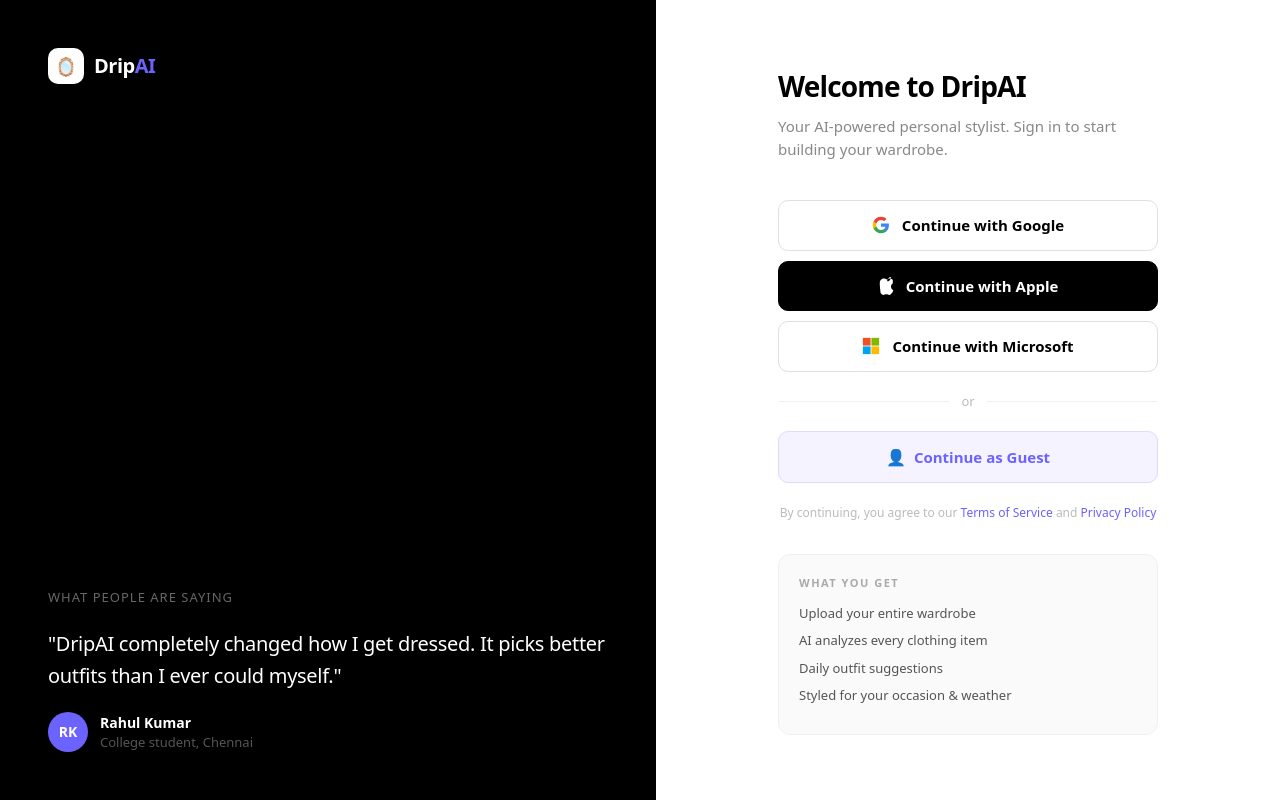
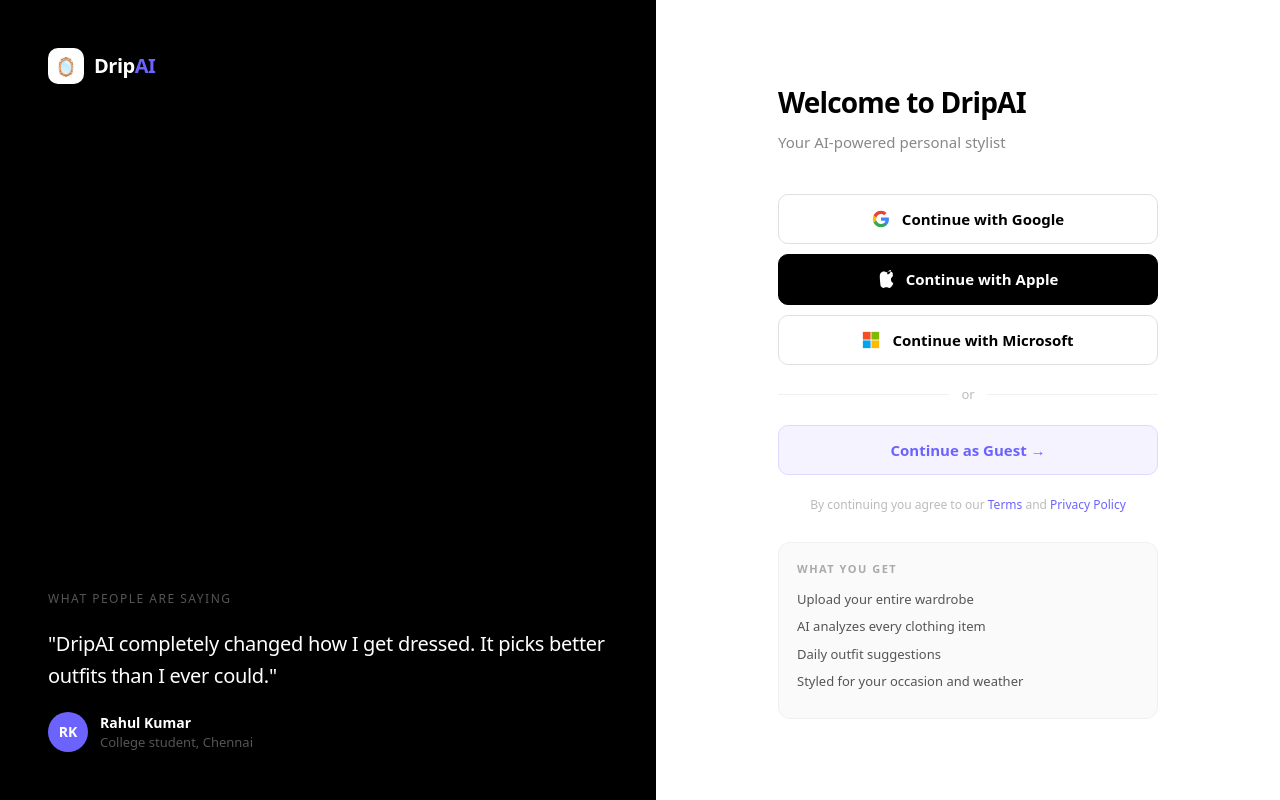
Before and after one commit to Lohith848/wardrobe-ai, a Next.js app: page /login in a window 1280 px wide. Built offline with nearby package versions, Linux system fonts and the light colour scheme.

Commit message:
fix login page build error

```diff
--- a/app/login/page.tsx
+++ b/app/login/page.tsx
@@ -1,6 +1,5 @@
 'use client'
 import { useState } from 'react'
-import Link from 'next/link'
 import { useRouter } from 'next/navigation'
 
 export default function LoginPage() {
@@ -23,12 +22,13 @@
       minHeight: '100vh', background: '#fff',
       display: 'flex', fontFamily: 'system-ui, sans-serif'
     }}>
-      {/* Left panel — branding */}
+
+      {/* Left panel */}
       <div style={{
-        flex: 1, background: '#000', display: 'flex',
-        flexDirection: 'column', justifyContent: 'space-between',
-        padding: '48px', display: 'flex' as any
-      }} className="login-left">
+        flex: 1, background: '#000',
+        display: 'flex', flexDirection: 'column',
+        justifyContent: 'space-between', padding: '48px'
+      }}>
         <div style={{ display: 'flex', alignItems: 'center', gap: 10 }}>
           <div style={{
             width: 36, height: 36, background: '#fff', borderRadius: 10,
@@ -40,21 +40,20 @@
         </div>
 
         <div>
-          <p style={{ color: '#666', fontSize: 13, marginBottom: 20, letterSpacing: 1, textTransform: 'uppercase' }}>
+          <p style={{ color: '#555', fontSize: 12, marginBottom: 20,
+            letterSpacing: 1.5, textTransform: 'uppercase' }}>
             What people are saying
           </p>
-          <blockquote style={{ margin: 0 }}>
           <p style={{
             color: '#fff', fontSize: 20, lineHeight: 1.6,
             fontWeight: 500, margin: '0 0 20px', letterSpacing: '-0.3px'
           }}>
-              "DripAI completely changed how I get dressed. It picks better outfits than I ever could myself."
+            "DripAI completely changed how I get dressed. It picks better outfits than I ever could."
           </p>
           <div style={{ display: 'flex', alignItems: 'center', gap: 12 }}>
             <div style={{
-                width: 40, height: 40, borderRadius: '50%',
-                background: '#6c63ff', display: 'flex',
-                alignItems: 'center', justifyContent: 'center',
+              width: 40, height: 40, borderRadius: '50%', background: '#6c63ff',
+              display: 'flex', alignItems: 'center', justifyContent: 'center',
               color: '#fff', fontWeight: 700, fontSize: 14
             }}>RK</div>
             <div>
@@ -62,46 +61,36 @@
               <p style={{ color: '#555', margin: 0, fontSize: 13 }}>College student, Chennai</p>
             </div>
           </div>
-          </blockquote>
         </div>
       </div>
 
-      {/* Right panel — login form */}
+      {/* Right panel */}
       <div style={{
         flex: 1, display: 'flex', alignItems: 'center',
         justifyContent: 'center', padding: '48px 32px'
       }}>
         <div style={{ width: '100%', maxWidth: 380 }}>
 
-          {/* Header */}
           <div style={{ marginBottom: 40 }}>
-            <h1 style={{
-              fontSize: 28, fontWeight: 800, color: '#000',
-              margin: '0 0 8px', letterSpacing: '-0.8px'
-            }}>
+            <h1 style={{ fontSize: 28, fontWeight: 800, color: '#000',
+              margin: '0 0 8px', letterSpacing: '-0.8px' }}>
               Welcome to DripAI
             </h1>
             <p style={{ color: '#888', margin: 0, fontSize: 15, lineHeight: 1.5 }}>
-              Your AI-powered personal stylist. Sign in to start building your wardrobe.
+              Your AI-powered personal stylist
             </p>
           </div>
 
-          {/* Social login buttons */}
           <div style={{ display: 'flex', flexDirection: 'column', gap: 10, marginBottom: 20 }}>
 
             {/* Google */}
-            <button
-              onClick={() => handleSocial('google')}
-              disabled={!!loading}
-              style={{
+            <button onClick={() => handleSocial('google')} disabled={!!loading} style={{
               display: 'flex', alignItems: 'center', justifyContent: 'center',
               gap: 12, width: '100%', padding: '13px 20px',
-                background: loading === 'google' ? '#f5f5f5' : '#fff',
-                border: '1px solid #e0e0e0', borderRadius: 10,
-                cursor: 'pointer', fontSize: 15, fontWeight: 600,
-                color: '#000', transition: 'all 0.15s'
-              }}
-            >
+              background: '#fff', border: '1px solid #e0e0e0',
+              borderRadius: 10, cursor: 'pointer', fontSize: 15,
+              fontWeight: 600, color: '#000'
+            }}>
               <svg width="18" height="18" viewBox="0 0 24 24">
                 <path d="M22.56 12.25c0-.78-.07-1.53-.2-2.25H12v4.26h5.92c-.26 1.37-1.04 2.53-2.21 3.31v2.77h3.57c2.08-1.92 3.28-4.74 3.28-8.09z" fill="#4285F4"/>
                 <path d="M12 23c2.97 0 5.46-.98 7.28-2.66l-3.57-2.77c-.98.66-2.23 1.06-3.71 1.06-2.86 0-5.29-1.93-6.16-4.53H2.18v2.84C3.99 20.53 7.7 23 12 23z" fill="#34A853"/>
@@ -112,18 +101,13 @@
             </button>
 
             {/* Apple */}
-            <button
-              onClick={() => handleSocial('apple')}
-              disabled={!!loading}
-              style={{
+            <button onClick={() => handleSocial('apple')} disabled={!!loading} style={{
               display: 'flex', alignItems: 'center', justifyContent: 'center',
               gap: 12, width: '100%', padding: '13px 20px',
-                background: loading === 'apple' ? '#111' : '#000',
-                border: '1px solid #000', borderRadius: 10,
-                cursor: 'pointer', fontSize: 15, fontWeight: 600,
-                color: '#fff', transition: 'all 0.15s'
-              }}
-            >
+              background: '#000', border: '1px solid #000',
+              borderRadius: 10, cursor: 'pointer', fontSize: 15,
+              fontWeight: 600, color: '#fff'
+            }}>
               <svg width="16" height="18" viewBox="0 0 814 1000" fill="#fff">
                 <path d="M788.1 340.9c-5.8 4.5-108.2 62.2-108.2 190.5 0 148.4 130.3 200.9 134.2 202.2-.6 3.2-20.7 71.9-68.7 141.9-42.8 61.6-87.5 123.1-155.5 123.1s-85.5-39.5-164-39.5c-76 0-103.7 40.8-165.9 40.8s-105-57.8-155.5-127.4C46 389.4 47 256 109.6 173.1c41-52.4 103.3-85.5 170.5-85.5 66.9 0 112.1 41.5 168.1 41.5 53.9 0 87.8-41.5 168.1-41.5 61.4 0 119.7 28.9 163.9 79.2zm-161.6-176.9c31.4-37.9 54.3-91 54.3-144.1 0-7.8-.7-15.7-2-23.2-51.4 2-112.3 34.3-149.2 78.2-28.5 32.4-55.1 83.5-55.1 138.4 0 8.5 1.3 17 2 19.8 3.3.6 8.5 1.3 13.8 1.3 46.1 0 102.4-30.9 136.2-70.4z"/>
               </svg>
@@ -131,18 +115,13 @@
             </button>
 
             {/* Microsoft */}
-            <button
-              onClick={() => handleSocial('microsoft')}
-              disabled={!!loading}
-              style={{
+            <button onClick={() => handleSocial('microsoft')} disabled={!!loading} style={{
               display: 'flex', alignItems: 'center', justifyContent: 'center',
               gap: 12, width: '100%', padding: '13px 20px',
-                background: loading === 'microsoft' ? '#f0f4ff' : '#fff',
-                border: '1px solid #e0e0e0', borderRadius: 10,
-                cursor: 'pointer', fontSize: 15, fontWeight: 600,
-                color: '#000', transition: 'all 0.15s'
-              }}
-            >
+              background: '#fff', border: '1px solid #e0e0e0',
+              borderRadius: 10, cursor: 'pointer', fontSize: 15,
+              fontWeight: 600, color: '#000'
+            }}>
               <svg width="18" height="18" viewBox="0 0 21 21">
                 <rect x="1" y="1" width="9" height="9" fill="#F25022"/>
                 <rect x="11" y="1" width="9" height="9" fill="#7FBA00"/>
@@ -154,44 +133,33 @@
           </div>
 
           {/* Divider */}
-          <div style={{
-            display: 'flex', alignItems: 'center',
-            gap: 12, marginBottom: 20
-          }}>
+          <div style={{ display: 'flex', alignItems: 'center', gap: 12, marginBottom: 20 }}>
             <div style={{ flex: 1, height: 1, background: '#f0f0f0' }} />
             <span style={{ color: '#bbb', fontSize: 13 }}>or</span>
             <div style={{ flex: 1, height: 1, background: '#f0f0f0' }} />
           </div>
 
-          {/* Guest login */}
-          <button
-            onClick={handleGuest}
-            disabled={!!loading}
-            style={{
+          {/* Guest */}
+          <button onClick={handleGuest} disabled={!!loading} style={{
             display: 'flex', alignItems: 'center', justifyContent: 'center',
             gap: 8, width: '100%', padding: '13px 20px',
-              background: loading === 'guest' ? '#f5f3ff' : '#f5f3ff',
-              border: '1px solid #e0d9ff', borderRadius: 10,
-              cursor: 'pointer', fontSize: 15, fontWeight: 600,
-              color: '#6c63ff', transition: 'all 0.15s'
-            }}
-          >
-            <span style={{ fontSize: 16 }}>👤</span>
-            {loading === 'guest' ? 'Entering...' : 'Continue as Guest'}
+            background: '#f5f3ff', border: '1px solid #e0d9ff',
+            borderRadius: 10, cursor: 'pointer', fontSize: 15,
+            fontWeight: 600, color: '#6c63ff'
+          }}>
+            {loading === 'guest' ? 'Entering...' : 'Continue as Guest →'}
           </button>
 
           <p style={{ color: '#bbb', fontSize: 12, textAlign: 'center', marginTop: 20, lineHeight: 1.6 }}>
-            By continuing, you agree to our{' '}
-            <span style={{ color: '#6c63ff', cursor: 'pointer' }}>Terms of Service</span>
-            {' '}and{' '}
+            By continuing you agree to our{' '}
+            <span style={{ color: '#6c63ff', cursor: 'pointer' }}>Terms</span> and{' '}
             <span style={{ color: '#6c63ff', cursor: 'pointer' }}>Privacy Policy</span>
           </p>
 
-          {/* Features preview */}
+          {/* Features */}
           <div style={{
-            marginTop: 32, padding: 20,
-            background: '#fafafa', borderRadius: 12,
-            border: '1px solid #f0f0f0'
+            marginTop: 28, padding: 18, background: '#fafafa',
+            borderRadius: 12, border: '1px solid #f0f0f0'
           }}>
             <p style={{ color: '#aaa', fontSize: 11, fontWeight: 700,
               letterSpacing: 1.5, textTransform: 'uppercase', margin: '0 0 12px' }}>
@@ -201,24 +169,13 @@
               'Upload your entire wardrobe',
               'AI analyzes every clothing item',
               'Daily outfit suggestions',
-              'Styled for your occasion & weather',
+              'Styled for your occasion and weather',
             ].map(f => (
-              <div key={f} style={{
-                display: 'flex', alignItems: 'center', gap: 8,
-                marginBottom: 8, fontSize: 13, color: '#555'
-              }}>
-                {f}
-              </div>
+              <p key={f} style={{ fontSize: 13, color: '#555', margin: '0 0 8px' }}>{f}</p>
             ))}
           </div>
         </div>
       </div>
-
-      <style>{`
-        @media (max-width: 768px) {
-          .login-left { display: none !important; }
-        }
-      `}</style>
     </div>
   )
 }
```
Lines whose indentation alone changed are shown as unchanged.
